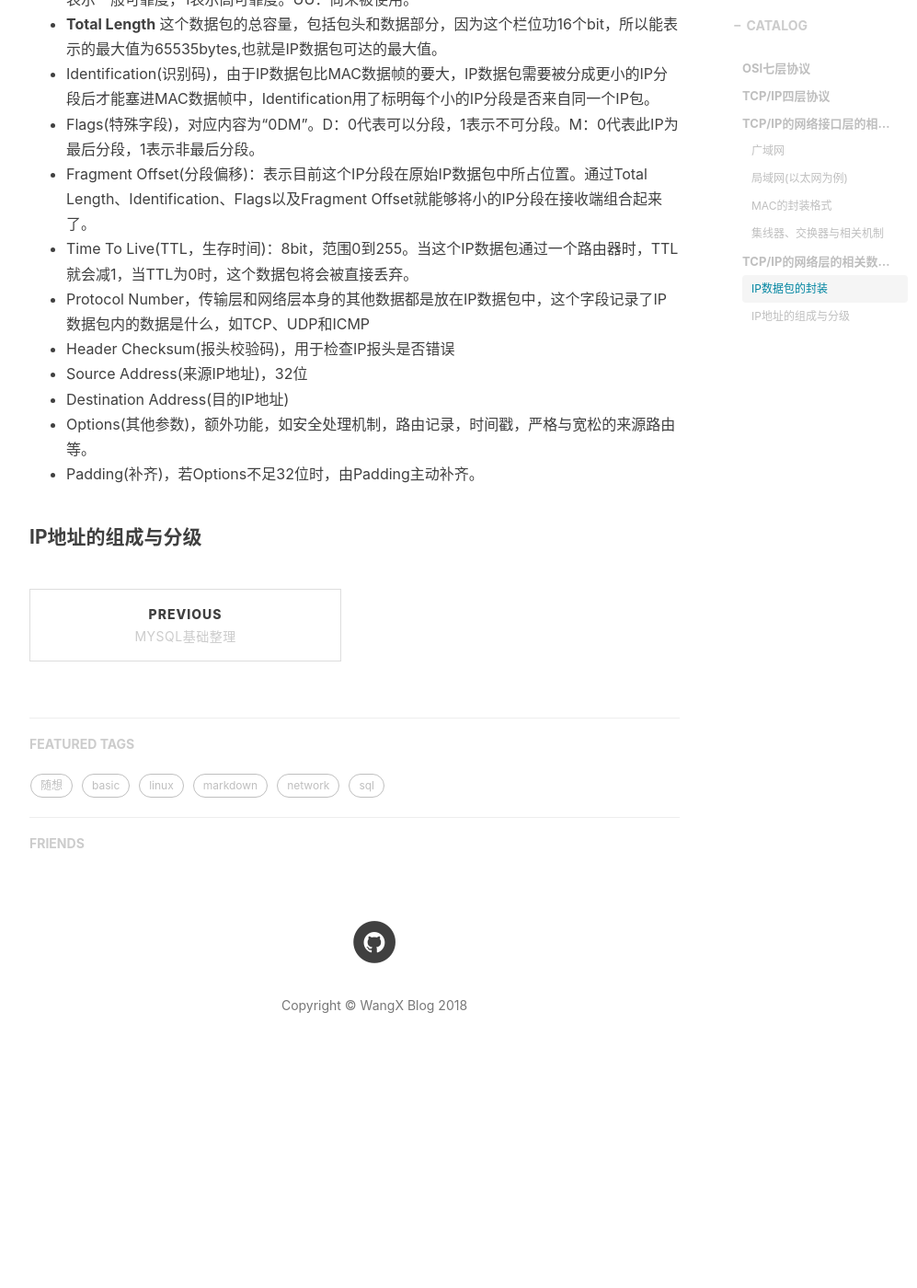
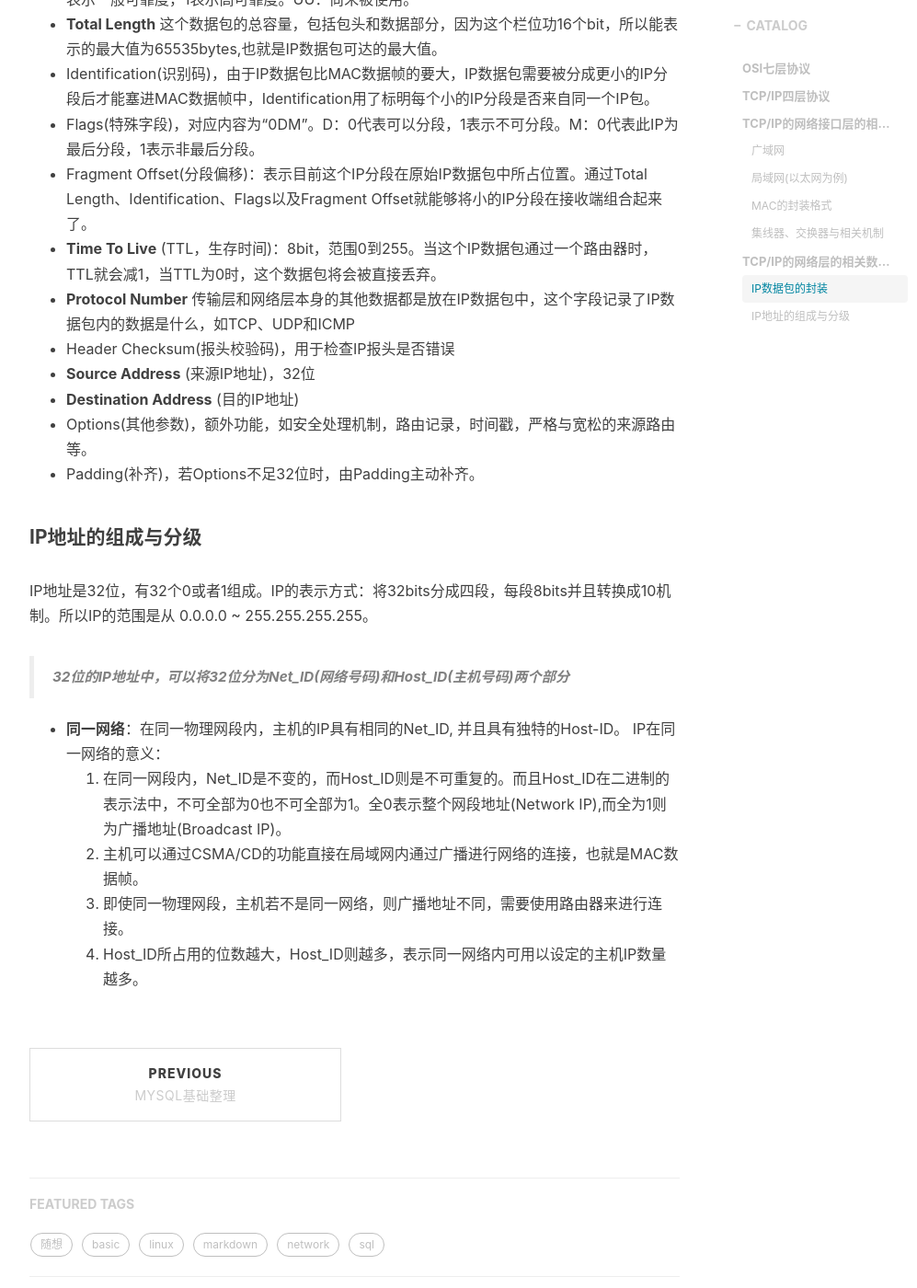
Before and after one commit to fatty-wang/fatty-wang.github.io, a Jekyll site: the page built from _posts/2018-10-24-basic-network.md, in a window 1280 px wide and 1400 px high, scrolled down 5150 px. Shown: the whole window at 92% size, without its empty margins (233-1230 px from the left). Built offline with Jekyll 4.4.1, drawn with Linux system fonts in a browser that asks for light colours; nearby versions of some CDN libraries; comment, search, counter and statistics services are not loaded; before the commit the page ends 6347 px from its top, so only the background shows below that.

Commit message:
NetId and HostId

```diff
--- a/_posts/2018-10-24-basic-network.md
+++ b/_posts/2018-10-24-basic-network.md
@@ -107,12 +107,23 @@ MAC是网络接口设备所能处理的主要数据包裹，也是最终被物
 * Identification(识别码)，由于IP数据包比MAC数据帧的要大，IP数据包需要被分成更小的IP分段后才能塞进MAC数据帧中，Identification用了标明每个小的IP分段是否来自同一个IP包。
 * Flags(特殊字段)，对应内容为“0DM”。D：0代表可以分段，1表示不可分段。M：0代表此IP为最后分段，1表示非最后分段。
 * Fragment Offset(分段偏移)：表示目前这个IP分段在原始IP数据包中所占位置。通过Total Length、Identification、Flags以及Fragment Offset就能够将小的IP分段在接收端组合起来了。
-* Time To Live(TTL，生存时间)：8bit，范围0到255。当这个IP数据包通过一个路由器时，TTL就会减1，当TTL为0时，这个数据包将会被直接丢弃。
-* Protocol Number，传输层和网络层本身的其他数据都是放在IP数据包中，这个字段记录了IP数据包内的数据是什么，如TCP、UDP和ICMP
+* **Time To Live** (TTL，生存时间)：8bit，范围0到255。当这个IP数据包通过一个路由器时，TTL就会减1，当TTL为0时，这个数据包将会被直接丢弃。
+* **Protocol Number** 传输层和网络层本身的其他数据都是放在IP数据包中，这个字段记录了IP数据包内的数据是什么，如TCP、UDP和ICMP
 * Header Checksum(报头校验码)，用于检查IP报头是否错误
-* Source Address(来源IP地址)，32位
-* Destination Address(目的IP地址)
+* **Source Address** (来源IP地址)，32位
+* **Destination Address** (目的IP地址)
 * Options(其他参数)，额外功能，如安全处理机制，路由记录，时间戳，严格与宽松的来源路由等。
 * Padding(补齐)，若Options不足32位时，由Padding主动补齐。
 
 #### IP地址的组成与分级
+
+IP地址是32位，有32个0或者1组成。IP的表示方式：将32bits分成四段，每段8bits并且转换成10机制。所以IP的范围是从 0.0.0.0 ~ 255.255.255.255。
+
+>**32位的IP地址中，可以将32位分为Net_ID(网络号码)和Host_ID(主机号码)两个部分**
+
+* **同一网络**：在同一物理网段内，主机的IP具有相同的Net_ID, 并且具有独特的Host-ID。
+IP在同一网络的意义：
+1. 在同一网段内，Net_ID是不变的，而Host_ID则是不可重复的。而且Host_ID在二进制的表示法中，不可全部为0也不可全部为1。全0表示整个网段地址(Network IP),而全为1则为广播地址(Broadcast IP)。
+2. 主机可以通过CSMA/CD的功能直接在局域网内通过广播进行网络的连接，也就是MAC数据帧。
+3. 即使同一物理网段，主机若不是同一网络，则广播地址不同，需要使用路由器来进行连接。
+4. Host_ID所占用的位数越大，Host_ID则越多，表示同一网络内可用以设定的主机IP数量越多。
```
